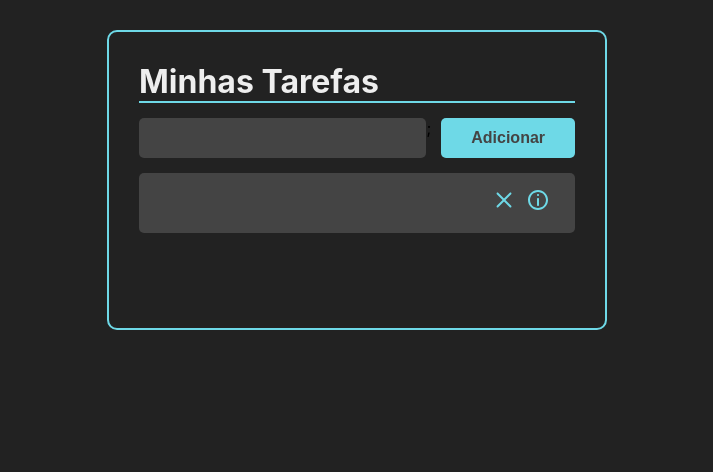
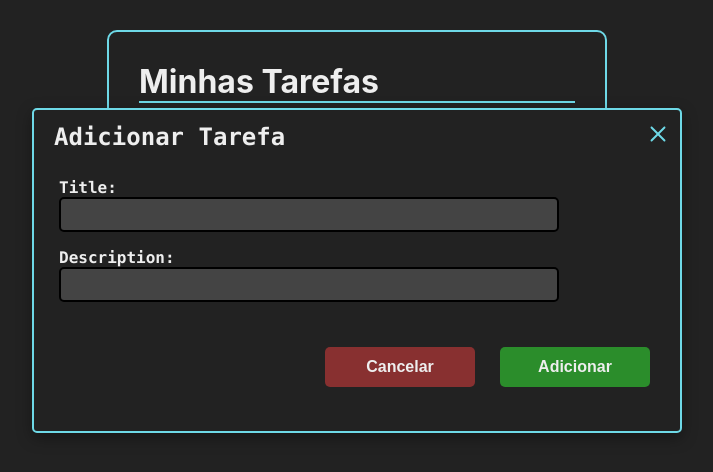
Before and after one commit to PedroBSanchez/tasklist, a React (Create React App) app: page / in a window 1280 px wide. Both pictures are taken after a click on the button "Adicionar". Shown: the top 472 px of the page, without its empty margins (283-996 px from the left). Built offline with nearby package versions, Linux system fonts and the light colour scheme; no server answers.

Commit message:
Implementação do componente modal e integração com api crudcrud

```diff
--- a/src/App.jsx
+++ b/src/App.jsx
@@ -7,55 +7,72 @@ import Header from "./components/Header";
 import Tasks from "./components/Tasks";
 import AddTask from "./components/AddTask";
 import TaskDetails from "./components/TaskDetails";
+import Modal from "./components/Modal";
 
 import "./App.css";
 
 const App = () => {
   const [tasks, setTasks] = useState([]);
 
+  const [modal, setModalOpen] = useState(false);
+
+  const handleGet = async () => {
+    const { data } = await axios.get(
+      `https://crudcrud.com/api/08425ced6803483fb4adec70f7263406/tasks`
+    );
+    setTasks(data);
+    console.log(data);
+  };
+
   useEffect(() => {
-    const fetchTasks = async () => {
-      const { data } = await axios.get(
-        "https://jsonplaceholder.cypress.io/todos?_limit=10"
-      );
-
-      setTasks(data);
-    };
-
-    fetchTasks();
+    handleGet();
   }, []);
 
   const handleTaskClick = (taskId) => {
     const newTasks = tasks.map((task) => {
-      if (task.id === taskId) return { ...task, completed: !task.completed };
+      if (task._id === taskId) return { ...task, completed: !task.completed };
 
       return task;
     });
-
+    // Fazer put levando taskId como parâmetro de requisição e mandando true no completed, após é só mandar o handleGet()
+    // ALTERAR o handleTaskClick para recer a task e não apenas o taskId
     setTasks(newTasks);
   };
 
-  const handleTaskAddition = (taskTitle) => {
-    const newTasks = [
-      ...tasks,
-      {
+  const handleTaskClickAddition = () => {
+    setModalOpen(!modal);
+  };
+
+  const handleTaskAddition = (taskTitle, taskDescription) => {
+    axios
+      .post(`https://crudcrud.com/api/08425ced6803483fb4adec70f7263406/tasks`, {
         title: taskTitle,
-        id: uuidv4(),
+        description: taskDescription,
         completed: false,
-      },
-    ];
-
-    setTasks(newTasks);
+      })
+      .then((res) => {
+        handleGet();
+      })
+      .catch((error) => {
+        alert("Ocorreu um problema" + error);
+      });
   };
 
   const handleTaskDeletion = (taskId) => {
+    // Apenas fazer o delete com o Id que já está sendo passado
+
     const newTasks = tasks.filter((task) => task.id !== taskId);
-
     setTasks(newTasks);
   };
 
   return (
     <Router>
+      {modal && (
+        <Modal
+          setModalOpen={setModalOpen}
+          handleTaskAddition={handleTaskAddition}
+        />
+      )}
       <div className="container">
         <Header />
         <hr className="hr" />
@@ -64,7 +81,7 @@ const App = () => {
           exact
           render={() => (
             <>
-              <AddTask handleTaskAddition={handleTaskAddition} />
+              <AddTask handleTaskAddition={handleTaskClickAddition} />
               <Tasks
                 tasks={tasks}
                 handleTaskClick={handleTaskClick}
--- a/src/components/AddTask.css
+++ b/src/components/AddTask.css
@@ -1,21 +1,9 @@
 .add-task-container {
-	margin: 15px 0;
-	width: 100%;
-	display: flex;
-}
-
-.add-task-input {
-	height: 40px;
-	padding: 0 10px;
-	border-radius: 5px;
-	border: none;
-	flex: 2;
-	background-color: #444;
-	color: #eee;
-	font-size: 16px;
+  margin: 15px 0;
+  width: 100%;
+  display: flex;
 }
 
 .add-task-button-container {
-	margin-left: 10px;
-	flex: 1;
+  align-items: right;
 }
--- a/src/components/AddTask.jsx
+++ b/src/components/AddTask.jsx
@@ -18,13 +18,6 @@ const AddTask = ({ handleTaskAddition }) => {
 
   return (
     <div className="add-task-container">
-			<input
-				onChange={handleInputChange}
-				value={inputData}
-				className="add-task-input"
-				type="text"
-			/>
-			;
       <div className="add-task-button-container">
         <Button onClick={handleAddTaskClick}>Adicionar</Button>
       </div>
--- a/src/components/Button.css
+++ b/src/components/Button.css
@@ -10,6 +10,9 @@
   cursor: pointer;
   border: none;
   transition: all 0.5s ease;
+  display: flex;
+  align-items: center;
+  justify-content: center;
 }
 
 .button:hover {
--- /dev/null
+++ b/src/components/Modal.css
@@ -0,0 +1,150 @@
+.modal-container {
+  width: 650px;
+  height: 325px;
+  border-radius: 5px;
+  background-color: #222;
+  display: flex;
+  position: absolute;
+  flex-direction: column;
+  padding: 5px;
+  border: 2px solid #6ed9e7;
+  box-shadow: rgba(0, 0, 0, 0.35) 0px 5px 15px;
+  z-index: 2;
+}
+
+.modal-background {
+  width: 100vw;
+  height: 60vh;
+  background-color: rgba(34, 34, 34, 0);
+  position: fixed;
+  display: flex;
+  justify-content: center;
+  align-items: center;
+  z-index: 2;
+}
+
+.modal-button {
+  height: 40px;
+  padding: 0 10px;
+  border-radius: 5px;
+  width: 100%;
+  font-size: 16px;
+  color: #444;
+  font-weight: bold;
+  cursor: pointer;
+  border: none;
+  transition: all 0.5s ease;
+}
+
+.modal-button .add {
+  background-color: rgb(18, 131, 18);
+}
+
+.modal-button .cancel {
+  background-color: rgb(185, 64, 64);
+}
+
+.title-container {
+  margin-top: 7px;
+  margin-left: 15px;
+  justify-content: space-between;
+  align-items: center;
+  display: flex;
+}
+
+.title {
+  color: #eee;
+  font-family: "consolas";
+  font-weight: 500;
+  text-align: center;
+}
+
+.closeModalButtonContainer {
+  width: 30%;
+  display: flex;
+  justify-content: flex-end;
+}
+
+.closeModalButton {
+  background-color: #222;
+  border: none;
+  font-size: 24px;
+  color: #6ed9e7;
+  margin: 0 5px;
+  cursor: pointer;
+}
+
+.body {
+  text-align: left;
+  margin-left: 10px;
+  padding: 10px;
+  margin-top: 15px;
+}
+
+.description-field {
+  margin-top: 15px;
+}
+
+.input {
+  height: 35px;
+  width: 500px;
+  padding: 0 10px;
+  border-radius: 5px;
+  border: 2px solid black;
+  flex: 2;
+  background-color: #444;
+  color: #eee;
+  font-size: 16px;
+  display: block;
+}
+
+.textarea {
+  resize: none;
+}
+
+.label {
+  color: #eee;
+  font-family: "consolas";
+  font-weight: 600;
+}
+
+.footer {
+  display: flex;
+  margin-top: 35px;
+  margin-right: 25px;
+  text-align: right;
+  align-items: flex-end;
+  justify-content: end;
+}
+
+.button {
+  height: 40px;
+  padding: 0 10px;
+  border-radius: 5px;
+  width: 150px;
+  font-size: 16px;
+  color: #eee;
+  font-weight: bold;
+  cursor: pointer;
+  border: none;
+  transition: all 0.5s ease;
+  flex-direction: column;
+}
+
+.add {
+  background-color: rgb(43, 141, 43);
+}
+.cancel {
+  margin-right: 25px;
+  background-color: rgb(136, 48, 48);
+}
+
+.add:hover {
+  background-color: #eee;
+  color: rgb(43, 141, 43);
+}
+
+.cancel:hover {
+  background-color: #eee;
+  color: rgb(136, 48, 48);
+}
--- /dev/null
+++ b/src/components/Modal.jsx
@@ -0,0 +1,81 @@
+import React, { useState } from "react";
+import { CgClose } from "react-icons/cg";
+//import { useState } from "react/cjs/react.production.min";
+
+import "./Modal.css";
+
+const Modal = ({ setModalOpen, handleTaskAddition }) => {
+  const [title, setTitle] = useState("");
+  const [description, setDescription] = useState("");
+
+  const handleInputTitleChange = (e) => {
+    setTitle(e.target.value);
+  };
+
+  const handleInputDescriptionChange = (e) => {
+    setDescription(e.target.value);
+  };
+
+  const handlePost = () => {
+    handleTaskAddition(title, description);
+    setModalOpen(false);
+  };
+
+  return (
+    <>
+      <div className="modal-background">
+        <div className="modal-container">
+          <div className="title-container">
+            <div className="title">
+              <h2>Adicionar Tarefa</h2>
+            </div>
+            <div className="closeModalButtonContainer">
+              <button
+                className="closeModalButton"
+                onClick={() => {
+                  setModalOpen(false);
+                }}
+              >
+                <CgClose />
+              </button>
+            </div>
+          </div>
+          <div className="body">
+            <div className="name-field">
+              <label className="label">Title:</label>
+              <input
+                onChange={handleInputTitleChange}
+                value={title}
+                className="input"
+                type="text"
+              />
+            </div>
+            <div className="description-field">
+              <label className="label">Description:</label>
+              <textarea
+                onChange={handleInputDescriptionChange}
+                value={description}
+                className="input textarea"
+              />
+            </div>
+          </div>
+          <div className="footer">
+            <button
+              className="button cancel"
+              onClick={() => {
+                setModalOpen(false);
+              }}
+            >
+              Cancelar
+            </button>
+            <button className="button add" onClick={handlePost}>
+              Adicionar
+            </button>
+          </div>
+        </div>
+      </div>
+    </>
+  );
+};
+
+export default Modal;
--- a/src/components/Task.css
+++ b/src/components/Task.css
@@ -26,4 +26,5 @@
   font-size: 24px;
   color: #6ed9e7;
   margin: 0 5px;
+  cursor: pointer;
 }
--- a/src/components/Task.jsx
+++ b/src/components/Task.jsx
@@ -16,7 +16,10 @@ const Task = ({ task, handleTaskClick, handleTaskDeletion }) => {
       className="task-container"
       style={task.completed ? { borderLeft: "6px solid #6ed9e7" } : {}}
     >
-      <div className="task-title" onClick={() => handleTaskClick(task.id)}>
+      <div
+        className="task-title"
+        onClick={() => handleTaskClick(task._id, task)}
+      >
         {task.title}
       </div>
 
--- a/src/components/Tasks.jsx
+++ b/src/components/Tasks.jsx
@@ -7,7 +7,7 @@ const Tasks = ({ tasks, handleTaskClick, handleTaskDeletion }) => {
     <>
       {tasks.map((task) => (
         <Task
-					key={task.id}
+          key={task._id}
           task={task}
           handleTaskClick={handleTaskClick}
           handleTaskDeletion={handleTaskDeletion}
```
Also changed, not shown: src/components/Button.jsx (+5 -5 lines). Lines whose indentation alone changed are shown as unchanged.
